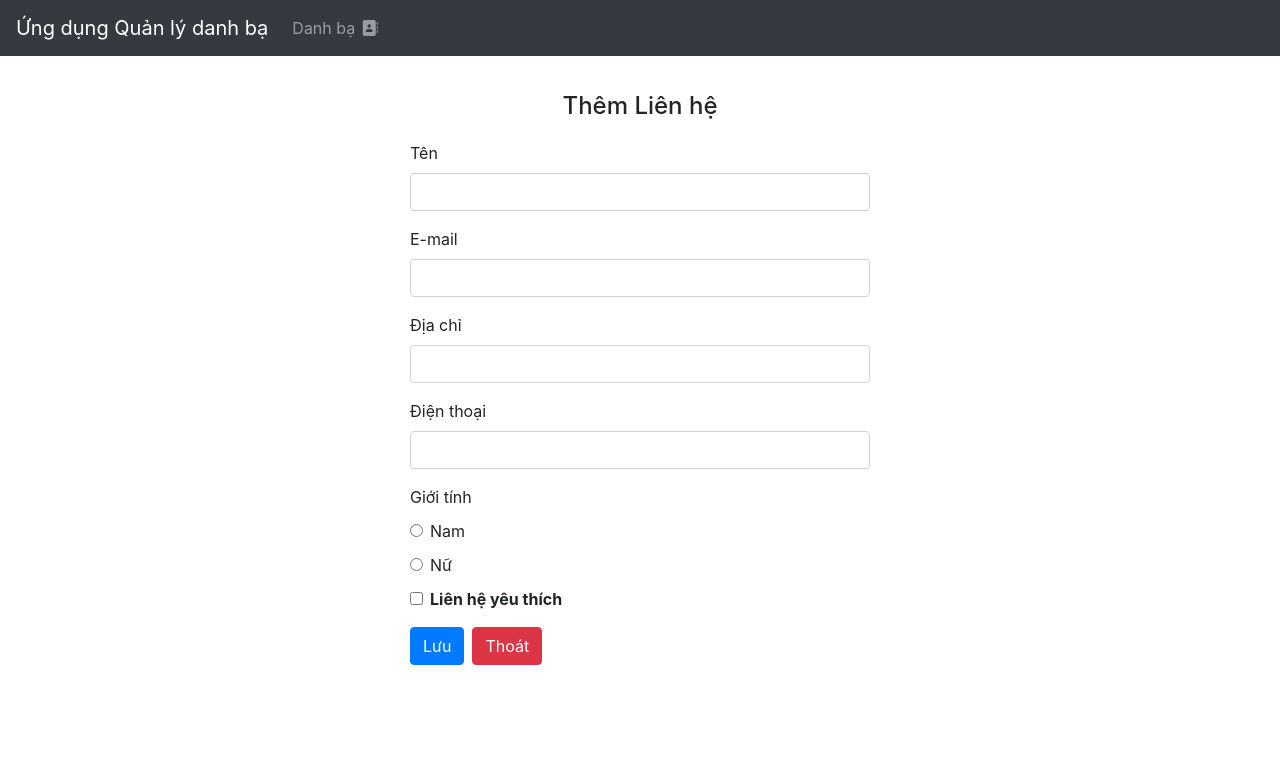
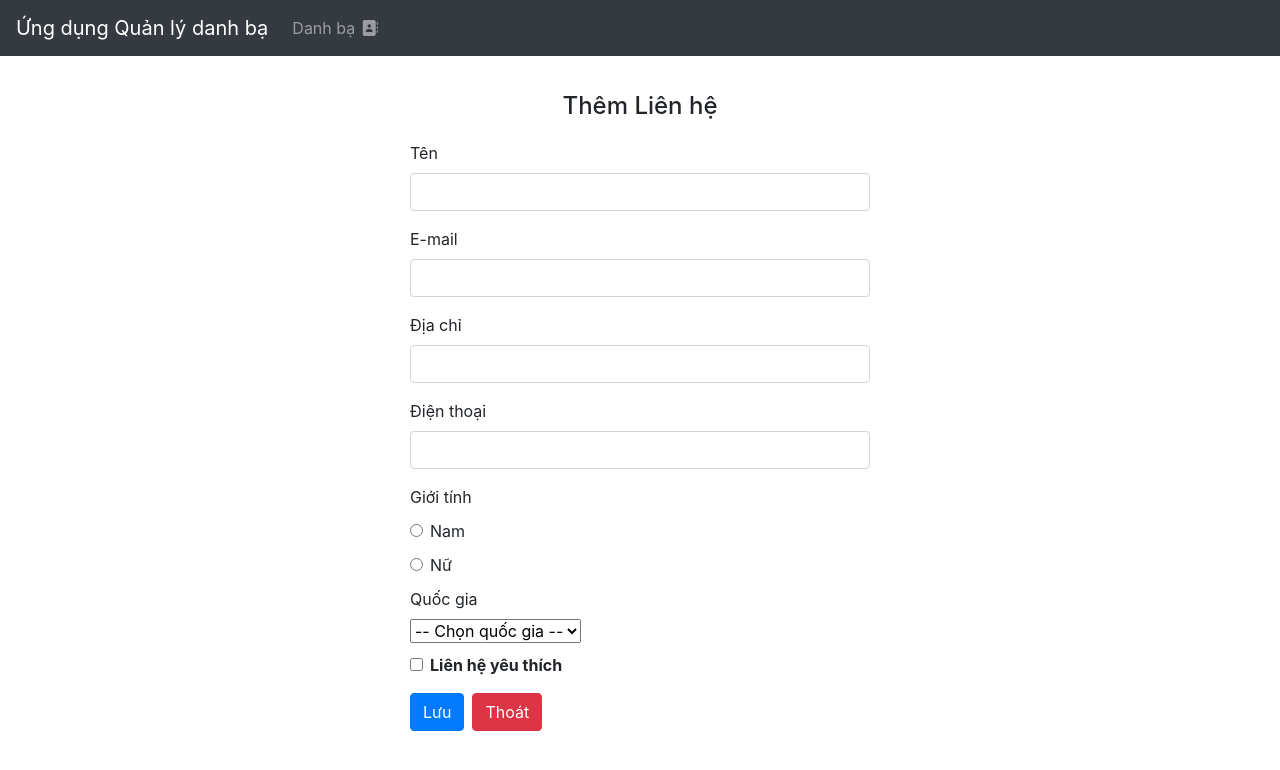
Before and after one commit to tatahuy1/DC21V7N513_Ta_Ngoc_Huy_CT449_FrontEnd, a Vue app: page /contacts/add in a window 1280 px wide. Shown: the top 770 px of the page. Built offline with nearby package versions, Linux system fonts and the light colour scheme.

Commit message:
Tao danh sanh chon quoc gia

```diff
--- a/src/components/ContactCard.vue
+++ b/src/components/ContactCard.vue
@@ -28,6 +28,10 @@ contact: { type: Object, required: true },
 {{ contact.sex }}
 </div>
 <div class="p-1">
+<strong>Quốc gia:</strong>
+{{ contact.nation }}
+</div>
+<div class="p-1">
 <strong>Liên hệ yêu thích:&nbsp;</strong>
 <i v-if="contact.favorite" class="fas fa-check"></i>
 <i v-else class="fas fa-times"></i>
--- a/src/components/ContactForm.vue
+++ b/src/components/ContactForm.vue
@@ -60,6 +60,34 @@
 </div>
 <!--PTL-->
 
+<!--PTL-->
+<div class="nation">
+  <label for="nation">Quốc gia</label>
+  <Field
+    as="select"
+    name="nation"
+    id="nation"
+    class="form-select"
+    v-model="contactLocal.nation"
+  >
+    <option value="">-- Chọn quốc gia --</option>
+    <option value="Việt Nam">Việt Nam</option>
+    <option value="Hoa Kỳ">Hoa Kỳ</option>
+    <option value="Nhật Bản">Nhật Bản</option>
+    <option value="Hàn Quốc">Hàn Quốc</option>
+    <option value="Trung Quốc">Trung Quốc</option>
+    <option value="Pháp">Pháp</option>
+    <option value="Đức">Đức</option>
+    <option value="Anh">Anh</option>
+    <option value="Úc">Úc</option>
+    <option value="Canada">Canada</option>
+  </Field>
+
+  <ErrorMessage name="nation" class="error-feedback" />
+</div>
+<!--PTL-->
+
+
 <div class="form-group form-check">
 
 <input name="favorite" type="checkbox" class="form-check-input" v-model="contactLocal.favorite" />
@@ -104,6 +132,10 @@ props: {
       phone: '',
       //PTL
       sex: '',
+      //PTL
+
+      //PTL
+      nation: '',
       //PTL
       favorite: false,
     }),
```
